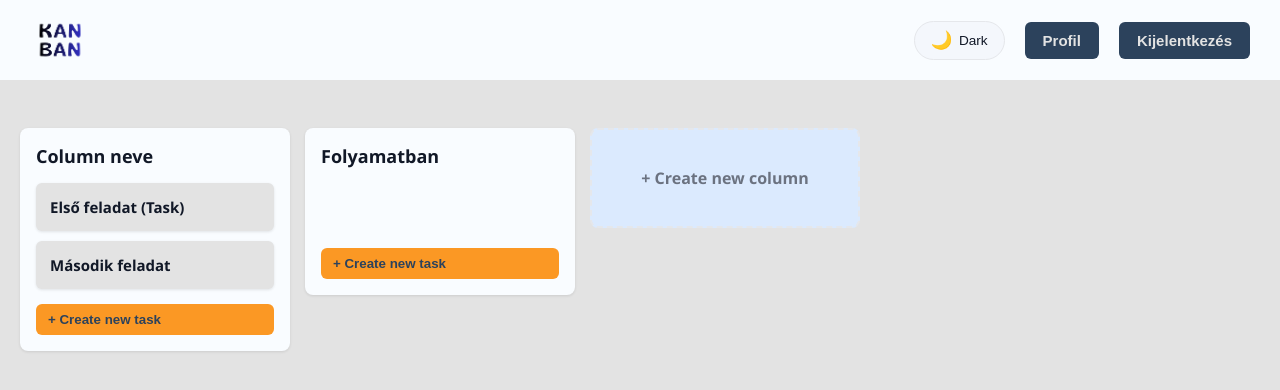
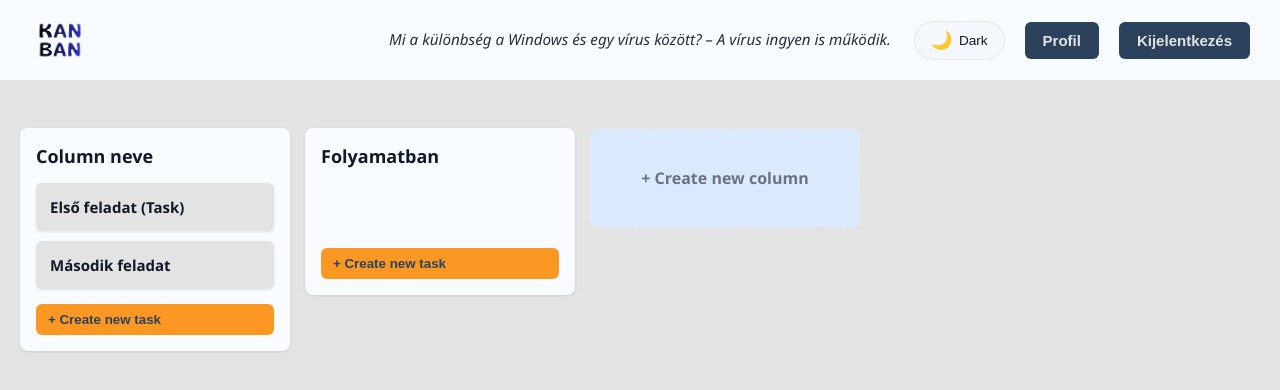
Before and after one commit to Dlevy004/kanban-webapp, a React (Vite) app in the folder frontend/: page /board/1 in a window 1280 px wide. Shown: the top 390 px of the page. Built offline with nearby package versions, Linux system fonts and the light colour scheme.

Commit message:
feat(DashboardLayout): add random joke display to dashboard

```diff
--- a/frontend/src/components/DashboardLayout.jsx
+++ b/frontend/src/components/DashboardLayout.jsx
@@ -1,14 +1,47 @@
-import React from 'react';
+import React, { useState, useEffect } from 'react';
 import { Outlet, useNavigate, useLocation } from 'react-router-dom';
 import KanbanLogo from '../assets/kanban-logo-wout-bg.png';
 import KanbanDarkLogo from '../assets/light-kanban-logo.png';
 import '../pages/DashboardPage.css';
 import ThemeToggle from './ThemeToggle.jsx';
 
+const VICCEK = [
+"Mire táncolnak a programozók a buliban? – Algoritmusra.",
+  "Hány programozó kell egy villanykörte becsavarásához? – Egy sem, mert az hardverhiba.",
+  "Hogy hívják az állandóan hibázó programozó csoportot? – ERRORISTA CSOPORT.",
+  "A programozó találkozik egy beszélő békával. A béka megszólal: 'Csókolj meg, és királylánnyá változom!' A programozó zsebre teszi. A béka újra könyörög: 'De tényleg, csókolj meg, és a tiéd leszek!' A programozó válaszol: 'Tudod, rengeteg a munkám, egy csaj csak púp lenne a hátamon. De egy beszélő béka... az cool.'",
+  "Ön most egy 'bosnyák vírust' kapott. Mivel nem rendelkezünk programozói tapasztalattal, ez a vírus a bizalom elvén működik. Kérjük, törölje le minden fájlját, és küldje tovább ezt az üzenetet ismerőseinek. Köszönjük az együttműködést!",
+  "A világon 10 féle ember létezik: aki ismeri a kettes számrendszert, és aki nem.",
+  "Mi a hardver? Az a számítógép-alkatrész, amit rugdosni lehet, ha lefagy a szoftver.",
+  "Mit mondott Bill Gates a feleségének a nászéjszaka után? – Drágám, ez még csak a béta verzió volt!",
+  "Hogy hívják a programozó bokszolót? – Linux Lewis.",
+  "A pesszimista látja a sötét alagutat. Az optimista látja a fényt az alagút végén. A programozó látja a közeledő vonatot.",
+  "Mi a különbség a Windows és egy vírus között? – A vírus ingyen is működik.",
+  "Miért halt meg a programozó a zuhany alatt? – Mert a samponra rá volt írva: Lather, Rinse, Repeat (Habosítsd, öblítsd, ismételd).",
+  "Honnan lehet tudni, hogy a szőke nő fel akart menni a netre? – A billentyűzeten van a lábnyoma.",
+  "Hogy hívják a templomok közti hálózatot? – PapLAN.",
+  "Hogy hívják az informatikus nyomozót? – Numlock Holmes.",
+  "Két programozó beszélget: – Milyen a barátnőd? – Objektumorientált.",
+  "Miért teremtette Isten a világot 6 nap alatt? – Mert nem volt kompatibilitási problémája az előző verzióval.",
+  "Mit csinál az internetező rab a börtönben? – Letölti a büntetését.",
+  "Mit mond a processzor a memóriának? – Felejts el!",
+  "A programozó vizsgázik. – A 0 az hamis, az 1 pedig igaz, nemde? – 1.",
+  "Miért Chuck Norris a világ legjobb programozója? – Mert olyan kódot ír, ami saját magát képes optimalizálni.",
+  "Két informatikus beszélget: – Képzeld, tegnap az éjszakai klubban megismerkedtem egy csinos szőke nővel. – Szerencsés fickó! – Felhívtam a lakásra, ittunk egy kicsit, átöleltem... – És aztán? – Egyszer csak azt mondja: 'Vetkőztess le!' – Nahát! – Levettem a nadrágját, aztán a bugyiját is, aztán lefektettem az új laptopom mellé az asztalra. – Nocsak, vettél egy új laptopot? Milyen processzorral?",
+  "Hogyan próbálnak meggazdagodni az objektumorientált programozók? – Öröklődés által."
+];
+
 export default function DashboardLayout() {
   const navigate = useNavigate();
   const location = useLocation();
   const isProfilePage = location.pathname === '/profile';
+
+  const [napiVicc, setNapiVicc] = useState('');
+
+  useEffect(() => {
+    const randomVicc = VICCEK[Math.floor(Math.random() * VICCEK.length)];
+    setNapiVicc(randomVicc);
+  }, [location.pathname]);
 
   const handleLogout = () => {
     localStorage.removeItem('token');
@@ -30,35 +63,50 @@ export default function DashboardLayout() {
     <div className="dashboard-page-wrapper">
       <div className="dashboard-centered-content">
 
-        <nav className="dashboard-navbar">
-          <div className="dashboard-logo">
+        <nav className="dashboard-navbar" style={{ display: 'flex', alignItems: 'center', justifyContent: 'space-between', gap: '20px' }}>
+
+          <div className="dashboard-logo" style={{ flexShrink: 0 }}>
             <img src={KanbanLogo} alt="Kanban App Logo" className="lightMode-icon kanban-logo-img" />
             <img src={KanbanDarkLogo} alt="Kanban App Logo" className="darkMode-icon hide kanban-logo-img" />
           </div>
-          <div className="dashboard-user-info">
 
+          <div className="joke-container" style={{
+            position: 'absolute',
+            left: '50%',
+            transform: 'translateX(-50%)',
+
+            display: 'flex',
+            justifyContent: 'center',
+            alignItems: 'center',
+            textAlign: 'center',
+            fontStyle: 'italic',
+            color: 'var(--color-text)',
+            fontSize: '0.95rem',
+            opacity: 0.9,
+            whiteSpace: 'normal',
+            lineHeight: '1.4',
+            width: 'fit-content',
+            pointerEvents: 'none'
+          }}>
+            <span style={{ maxWidth: '600px' }}>
+              {napiVicc}
+            </span>
+          </div>
+
+          <div className="dashboard-user-info" style={{ flexShrink: 0 }}>
             <ThemeToggle />
 
             {isProfilePage ? (
-              <button
-                className="dashboard-profile-btn"
-                onClick={handleDashboard}
-              >
+              <button className="dashboard-profile-btn" onClick={handleDashboard}>
                 Dashboard
               </button>
             ) : (
-              <button
-                className="dashboard-profile-btn"
-                onClick={handleProfile}
-              >
+              <button className="dashboard-profile-btn" onClick={handleProfile}>
                 Profil
               </button>
             )}
 
-            <button
-              className="dashboard-logout-btn"
-              onClick={handleLogout}
-            >
+            <button className="dashboard-logout-btn" onClick={handleLogout}>
               Kijelentkezés
             </button>
           </div>
```
